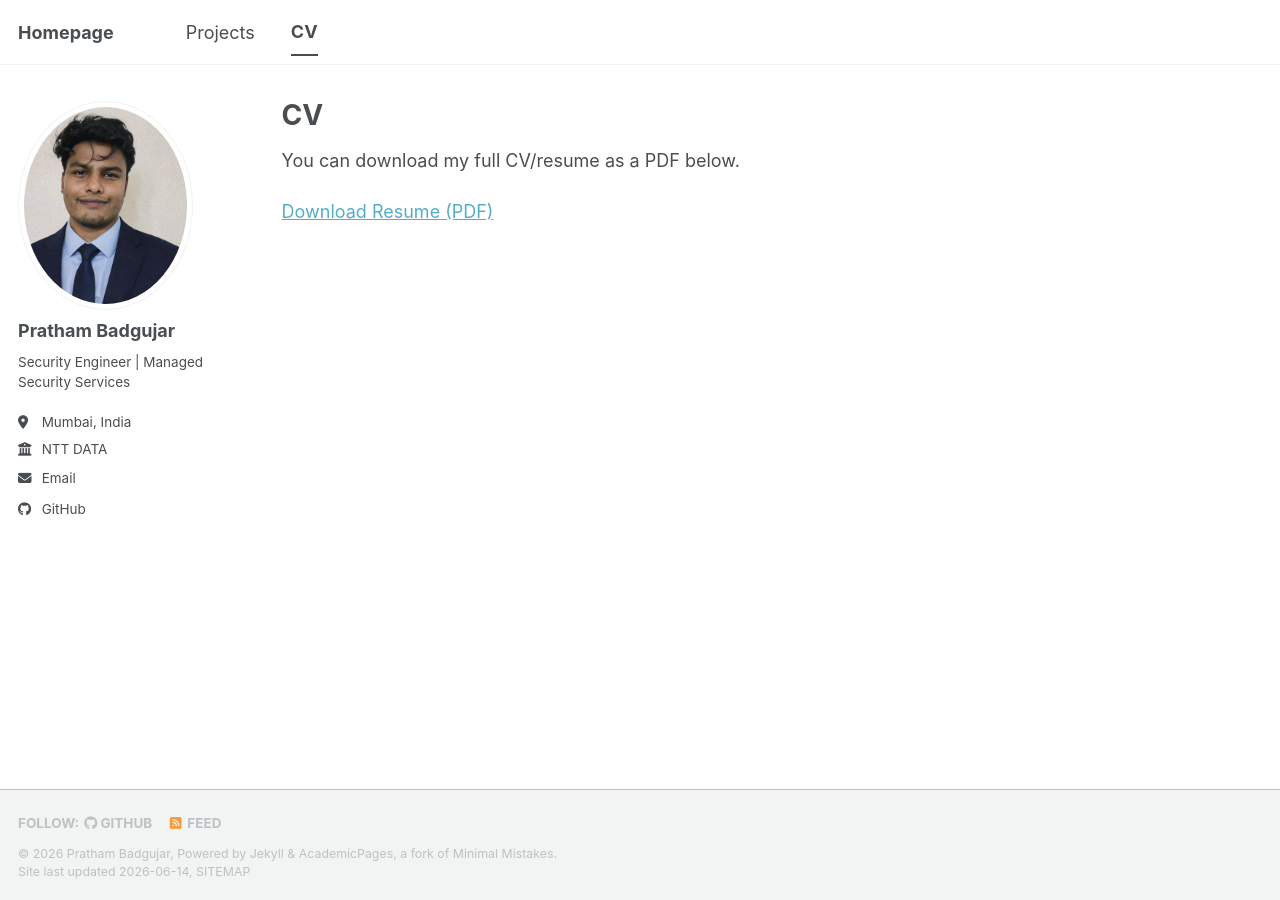
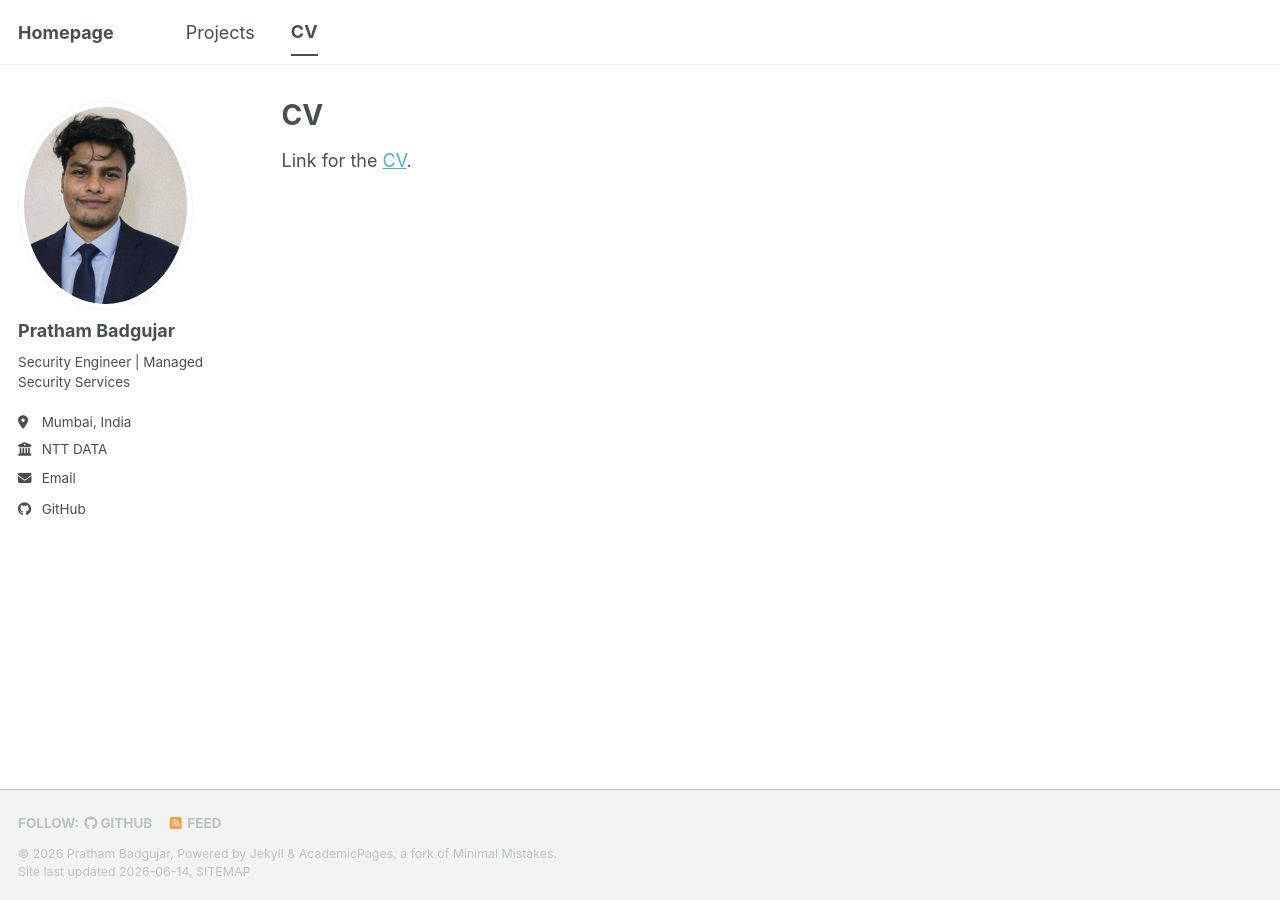
Before and after one commit to blackshieldcore/blackshieldcore.github.io, a Jekyll site: the page built from _pages/cv.md, in a window 1280 px wide. Built offline with Jekyll 4.4.1, drawn with Linux system fonts in a browser that asks for light colours; a script bundle is joined from its source files by our own code; library files that are not in the unit come from our copies.

Commit message:
Update cv.md

```diff
--- a/_pages/cv.md
+++ b/_pages/cv.md
@@ -7,6 +7,4 @@ redirect_from:
   - /resume
 ---
 
-You can download my full CV/resume as a PDF below.
-
-[Download Resume (PDF)](/files/Pratham_Badgujar_Resume.pdf)
+Link for the [CV](/files/Pratham_Badgujar_Resume.pdf).
```
